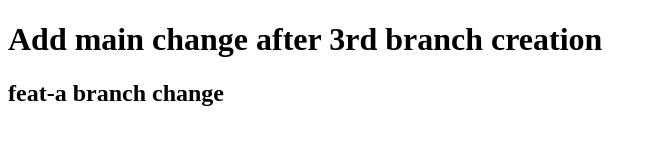
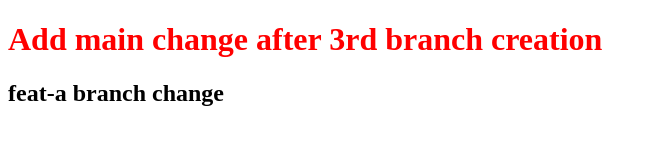
Before and after one commit to yakksiek/zaprogramuj-githuba, a plain HTML site: page index.html in a window 1280 px wide. Shown: the whole page, without its empty margins (0-657 px from the left). Drawn offline with Linux system fonts and the light colour scheme.

Commit message:
change color to red

```diff
--- a/index.html
+++ b/index.html
@@ -6,7 +6,7 @@
         <title>Document</title>
     </head>
     <body>
-        <h1>Add main change after 3rd branch creation</h1>
+        <h1 style="color: red">Add main change after 3rd branch creation</h1>
         <h2>feat-a branch change</h2>
     </body>
 </html>
```
